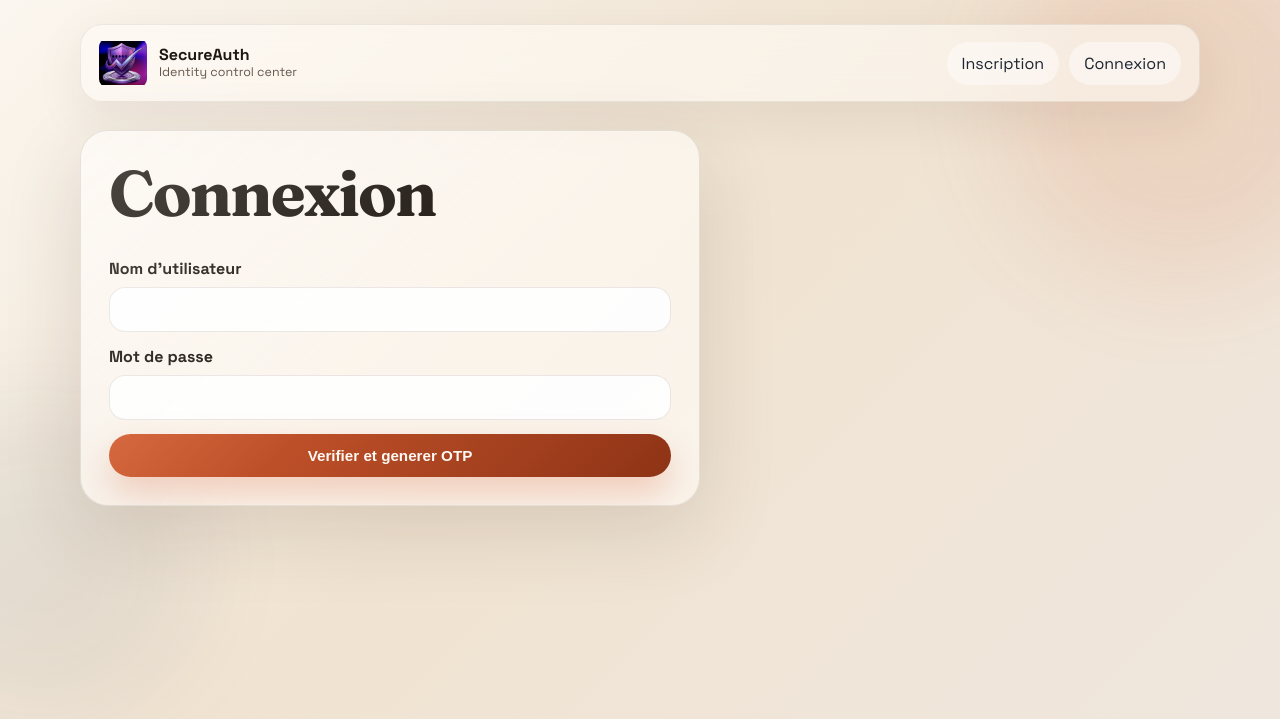
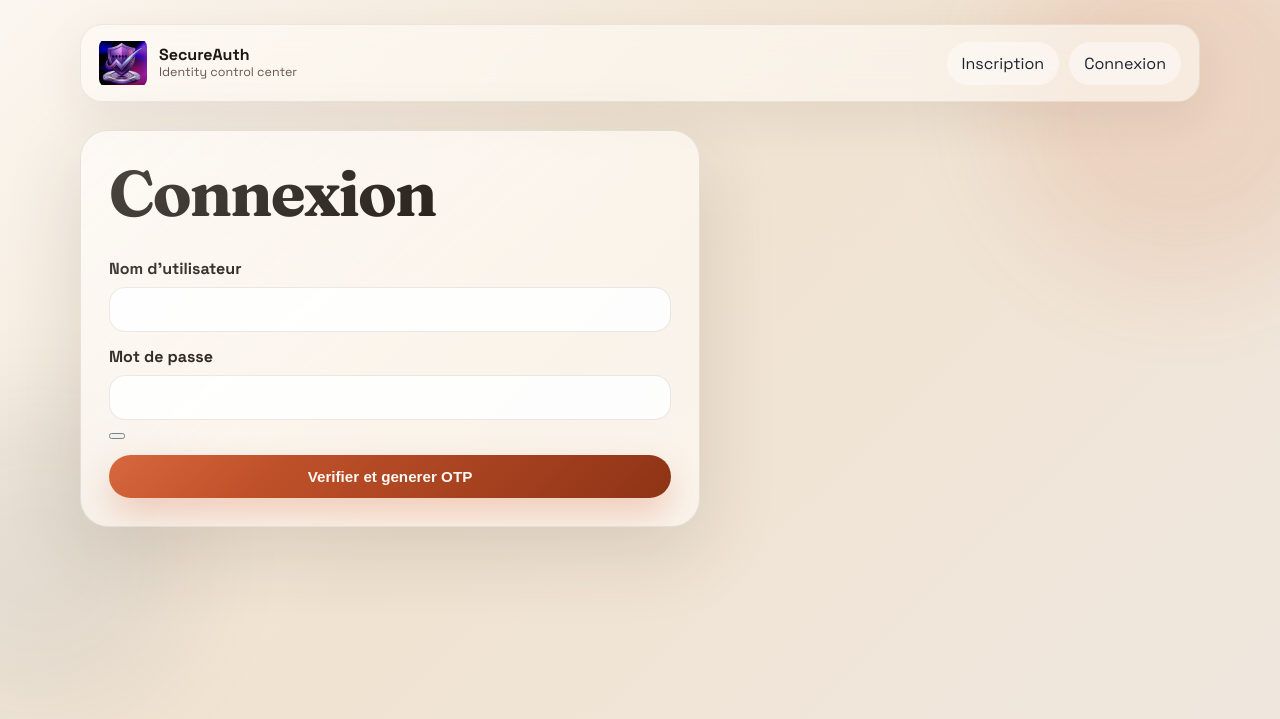
Before and after one commit to chaimaelh-el/secureauth, a Flask app: page /login in a window 1280 px wide. Shown: the top 719 px of the page. Run offline with Flask 3, Linux system fonts and the light colour scheme.

Commit message:
login.html

```diff
--- a/webapp/auth_web_app/templates/login.html
+++ b/webapp/auth_web_app/templates/login.html
@@ -8,8 +8,20 @@
             <input type="text" name="username" required>
         </label>
         <label>Mot de passe
-            <input type="password" name="password" required>
+            <div class="password-field">
+                <input id="login-password-input" type="password" name="password" required>
+                <button
+                    class="password-toggle"
+                    type="button"
+                    data-password-toggle
+                    aria-label="Afficher le mot de passe"
+                    aria-pressed="false"
+                >
+                    <span class="eye-icon" aria-hidden="true"></span>
+                </button>
+            </div>
         </label>
+
         <button class="button button-primary" type="submit">Verifier et generer OTP</button>
     </form>
 </section>
```
